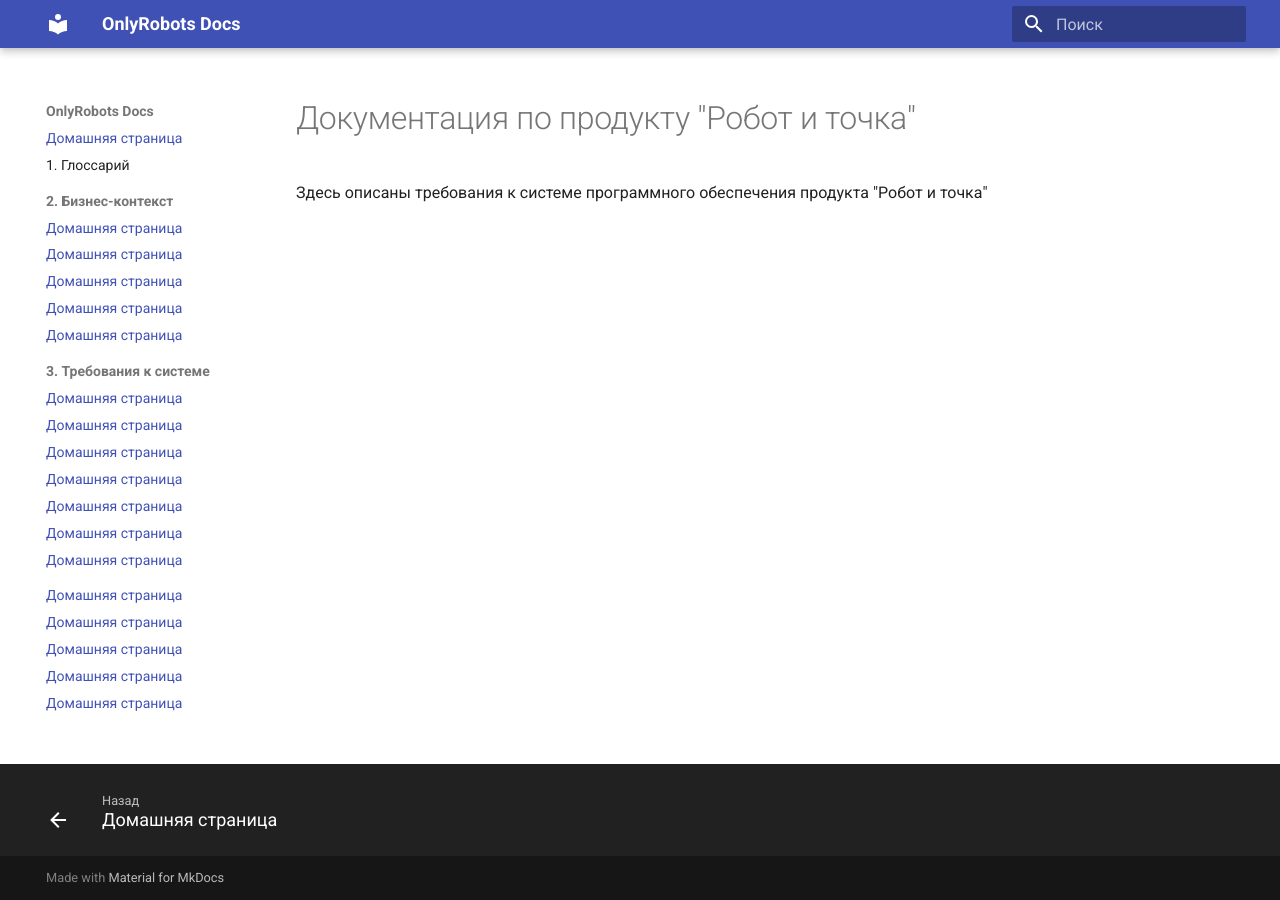
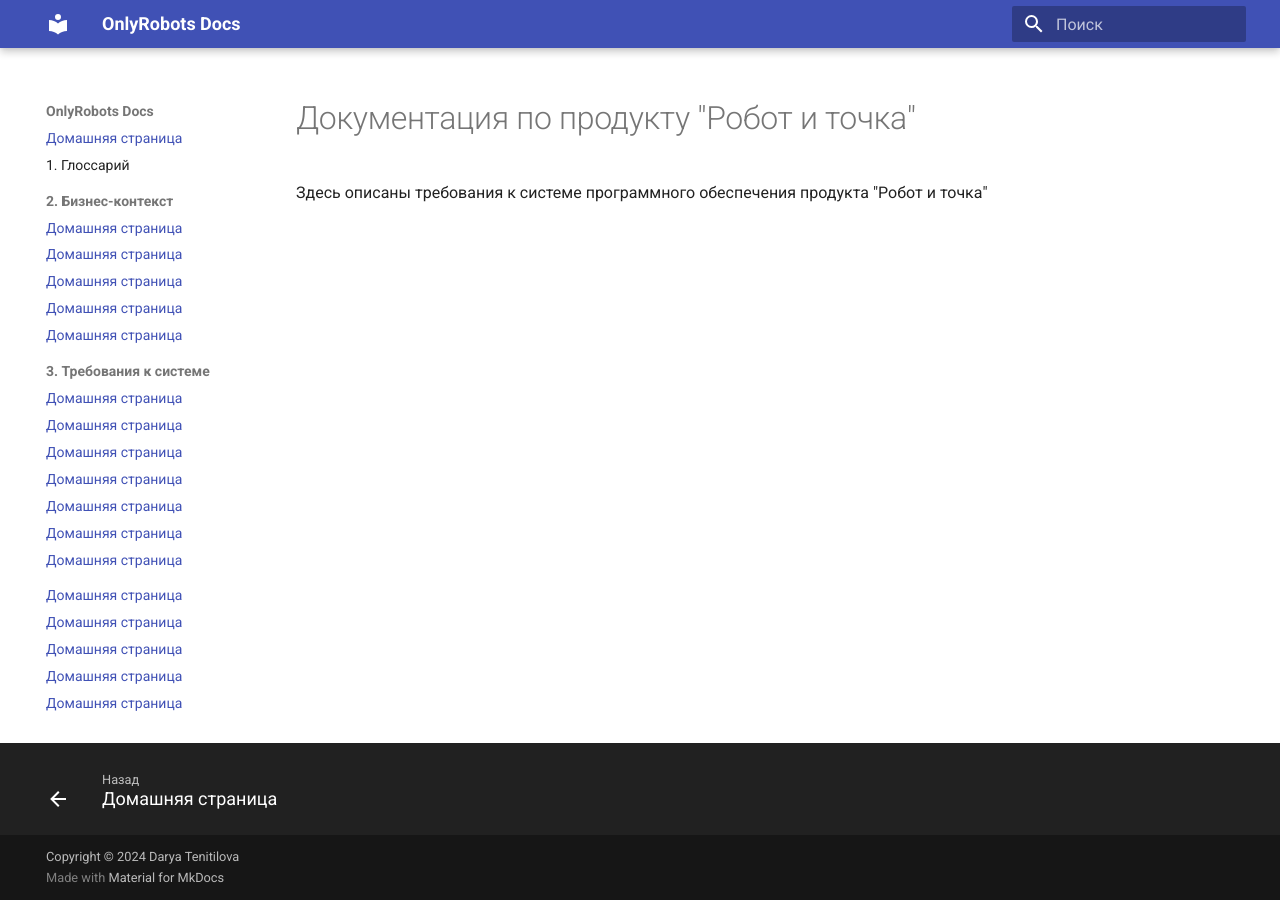
Before and after one commit to TenitilovaD/OTUS_SA_OnlyRobots, an MkDocs documentation site: the page built from docs/index.md, in a window 1280 px wide. Built offline with MkDocs 1.6.1 and Material for MkDocs 9.7.7, drawn with Linux system fonts in a browser that asks for light colours; some of the changed lines change nothing that is shown.

Commit message:
Update mkdocs.yml

```diff
--- a/mkdocs.yml
+++ b/mkdocs.yml
@@ -1,7 +1,14 @@
-#Название сайта с документацией по продукту "Робот и точка"
+# Project information
 site_name: OnlyRobots Docs
+site_url: https://tenitilovad.github.io/otus_sa_onlyrobots/
+site_author: Darya Tenitilova
+site_description: >-
+  Документация проекта "Проектирование ИС робатизированного производства кухни ресторана быстрого питания", разработанного в рамках учебного курса "Системный аналитик Advanced" учебной платформы OTUS
 
-#Структура сайта
+# Copyright
+copyright: Copyright &copy; 2024 Darya Tenitilova
+
+# Page tree
 nav:
   - Домашняя страница: index.md
   - 1. Глоссарий: glossary.md
@@ -25,7 +32,7 @@
   - 7. Задачи и критерии приемки: index.md
   - 8. План тестирования: index.md
 
-#Тема для оформления сайта
+# Configuration
 theme:
   name: material
   font:
```
